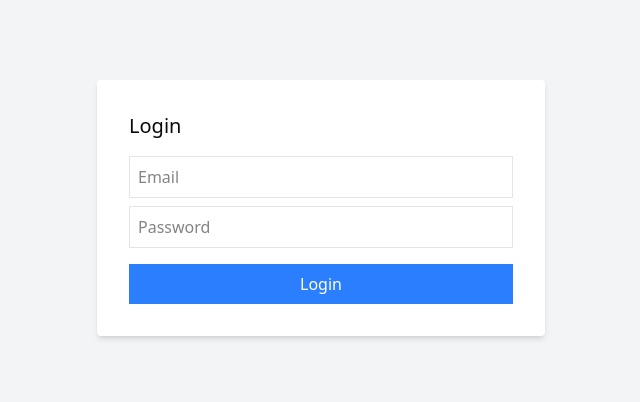
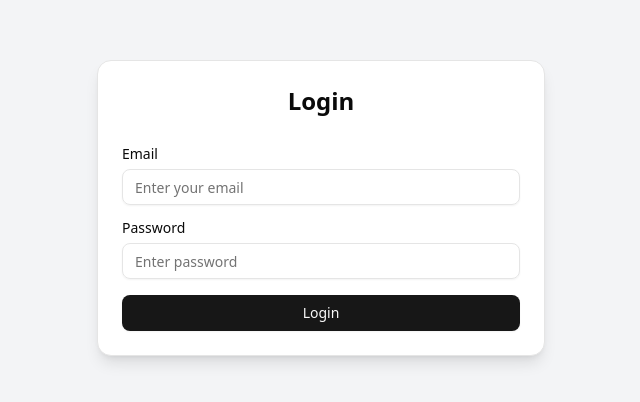
Before and after one commit to Nasif28/Multibrand, a React (Vite) app: page /login in a window 1280 px wide. Shown: the part 192-594 px from the top of the page, without its empty margins (319-959 px from the left). Built offline with nearby package versions, Linux system fonts and the light colour scheme.

Commit message:
feat: add Input and Label components; update Login component with form validation and improved UI

```diff
--- a/package.json
+++ b/package.json
@@ -12,6 +12,7 @@
   "dependencies": {
     "@hookform/resolvers": "^5.0.1",
     "@radix-ui/react-dialog": "^1.1.13",
+    "@radix-ui/react-label": "^2.1.6",
     "@radix-ui/react-slot": "^1.2.2",
     "@reduxjs/toolkit": "^2.8.1",
     "@tailwindcss/vite": "^4.1.6",
--- a/src/auth/Login.jsx
+++ b/src/auth/Login.jsx
@@ -4,50 +4,71 @@ import { z } from "zod";
 import { useDispatch } from "react-redux";
 import { loginSuccess } from "./authSlice";
 import { useNavigate } from "react-router";
-
+import { Card, CardContent, CardHeader, CardTitle } from "@/components/ui/card";
+import { Input } from "@/components/ui/input";
+import { Button } from "@/components/ui/button";
+import { useState } from "react";
+import { Label } from "@/components/ui/label";
 
 const schema = z.object({
-  email: z.string().email(),
-  password: z.string().min(6),
+  email: z.string().email({ message: "Invalid email" }),
+  password: z.string().min(6, { message: "Minimum 6 characters" }),
 });
+
+const VALID_EMAIL = "admin@admin.com";
+const VALID_PASSWORD = "admin123";
 
 const Login = () => {
   const dispatch = useDispatch();
   const navigate = useNavigate();
-  const { register, handleSubmit } = useForm({
+  const [error, setError] = useState("");
+
+  const {
+    register,
+    handleSubmit,
+    formState: { errors },
+  } = useForm({
     resolver: zodResolver(schema),
   });
 
   const onSubmit = (data) => {
-    // Fake auth
-    dispatch(
-      loginSuccess({ user: { email: data.email }, token: "fake-token" })
-    );
-    navigate("/dashboard");
+    if (data.email === VALID_EMAIL && data.password === VALID_PASSWORD) {
+      dispatch(loginSuccess({ user: { email: data.email }, token: "fake-token" }));
+      navigate("/dashboard");
+    } else {
+      setError("Invalid email or password");
+    }
   };
 
   return (
-    <div className="min-h-screen flex items-center justify-center bg-gray-100 dark:bg-gray-800">
-      <form
-        onSubmit={handleSubmit(onSubmit)}
-        className="bg-white dark:bg-gray-900 p-8 rounded shadow-md w-full max-w-md"
-      >
-        <h2 className="text-xl mb-4">Login</h2>
-        <input
-          {...register("email")}
-          placeholder="Email"
-          className="w-full p-2 border mb-2 dark:bg-gray-800"
-        />
-        <input
-          {...register("password")}
-          type="password"
-          placeholder="Password"
-          className="w-full p-2 border mb-4 dark:bg-gray-800"
-        />
-        <button type="submit" className="w-full bg-blue-500 text-white py-2">
-          Login
-        </button>
-      </form>
+    <div className="min-h-screen flex items-center justify-center bg-gray-100 dark:bg-gray-950 p-4">
+      <Card className="w-full max-w-md shadow-lg border">
+        <CardHeader>
+          <CardTitle className="text-2xl text-center">Login</CardTitle>
+        </CardHeader>
+
+        <CardContent>
+          <form onSubmit={handleSubmit(onSubmit)} className="space-y-4">
+            <div className="space-y-2">
+              <Label htmlFor="email">Email</Label>
+              <Input id="email" placeholder="Enter your email" {...register("email")} />
+              {errors.email && <p className="text-red-500 text-sm">{errors.email.message}</p>}
+            </div>
+
+            <div className="space-y-2">
+              <Label htmlFor="password">Password</Label>
+              <Input id="password" type="password" placeholder="Enter password" {...register("password")} />
+              {errors.password && <p className="text-red-500 text-sm">{errors.password.message}</p>}
+            </div>
+
+            {error && <p className="text-red-600 text-sm">{error}</p>}
+
+            <Button type="submit" className="w-full">
+              Login
+            </Button>
+          </form>
+        </CardContent>
+      </Card>
     </div>
   );
 };
--- /dev/null
+++ b/src/components/ui/input.jsx
@@ -0,0 +1,24 @@
+import * as React from "react"
+
+import { cn } from "@/lib/utils"
+
+function Input({
+  className,
+  type,
+  ...props
+}) {
+  return (
+    (<input
+      type={type}
+      data-slot="input"
+      className={cn(
+        "file:text-foreground placeholder:text-muted-foreground selection:bg-primary selection:text-primary-foreground dark:bg-input/30 border-input flex h-9 w-full min-w-0 rounded-md border bg-transparent px-3 py-1 text-base shadow-xs transition-[color,box-shadow] outline-none file:inline-flex file:h-7 file:border-0 file:bg-transparent file:text-sm file:font-medium disabled:pointer-events-none disabled:cursor-not-allowed disabled:opacity-50 md:text-sm",
+        "focus-visible:border-ring focus-visible:ring-ring/50 focus-visible:ring-[3px]",
+        "aria-invalid:ring-destructive/20 dark:aria-invalid:ring-destructive/40 aria-invalid:border-destructive",
+        className
+      )}
+      {...props} />)
+  );
+}
+
+export { Input }
--- /dev/null
+++ b/src/components/ui/label.jsx
@@ -0,0 +1,21 @@
+import * as React from "react"
+import * as LabelPrimitive from "@radix-ui/react-label"
+
+import { cn } from "@/lib/utils"
+
+function Label({
+  className,
+  ...props
+}) {
+  return (
+    (<LabelPrimitive.Root
+      data-slot="label"
+      className={cn(
+        "flex items-center gap-2 text-sm leading-none font-medium select-none group-data-[disabled=true]:pointer-events-none group-data-[disabled=true]:opacity-50 peer-disabled:cursor-not-allowed peer-disabled:opacity-50",
+        className
+      )}
+      {...props} />)
+  );
+}
+
+export { Label }
```
Also changed, not shown: 1 other file (tests, documents, lock files or other folders).
